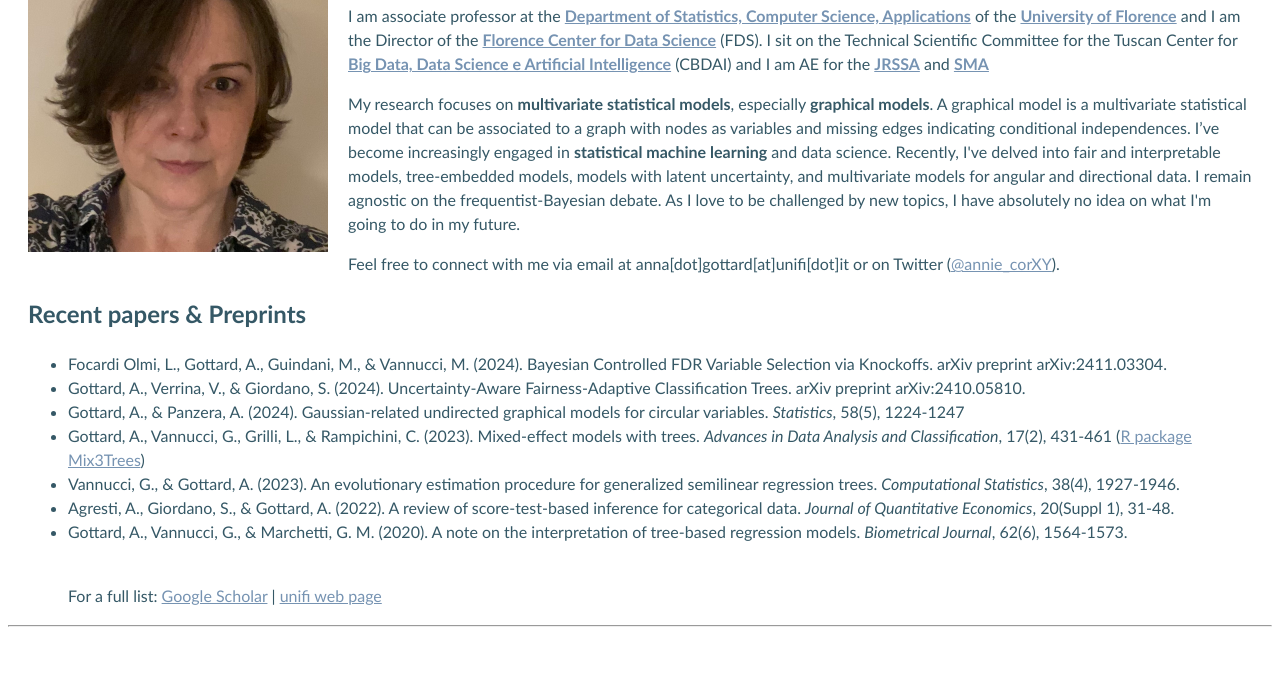
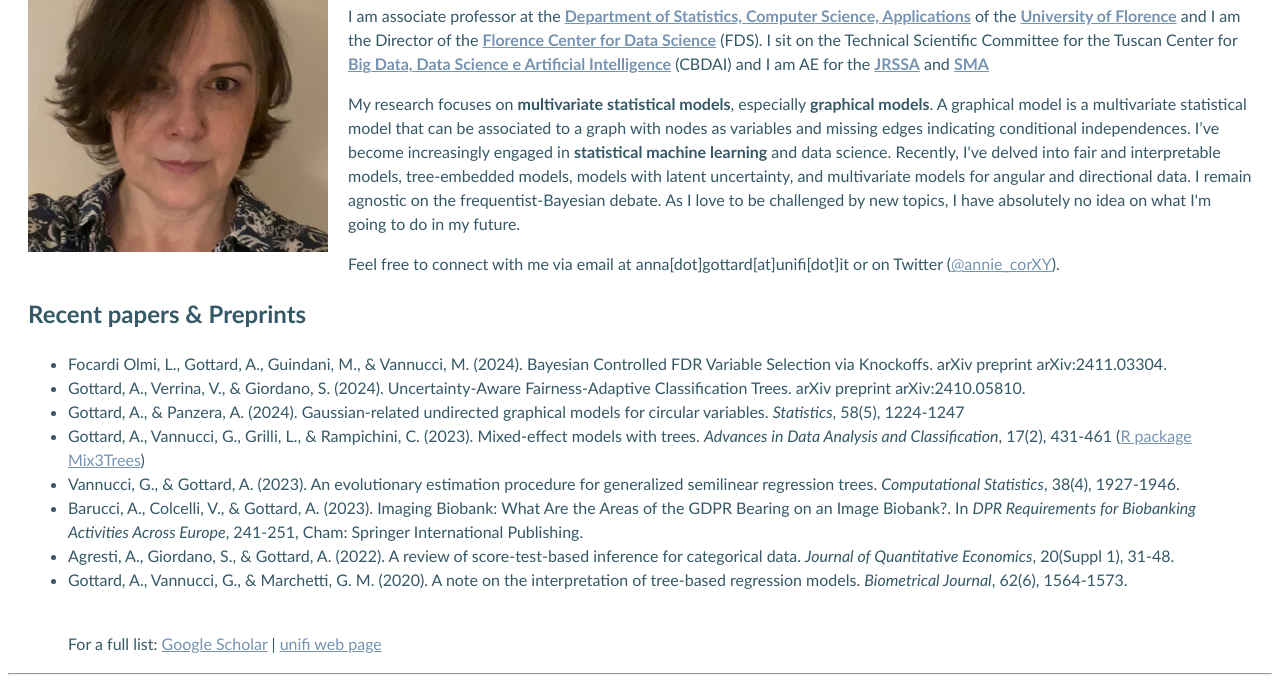
Before and after one commit to agottard/agottard.github.io, a plain HTML site: page index.html in a window 1280 px wide. Shown: the part 158-851 px from the top of the page. Before the commit the page ends 803 px from the top, so only its background shows below. Drawn offline with Linux system fonts and the light colour scheme.

Commit message:
Aggiunta pubblicazione

```diff
--- a/index.html
+++ b/index.html
@@ -62,8 +62,11 @@ idea on what I'm going to do in my future.
     <li>
         Gottard, A., Vannucci, G., Grilli, L., & Rampichini, C. (2023). Mixed-effect models with trees.   <i>Advances in Data Analysis and Classification</i>, 17(2), 431-461 (<a href="https://github.com/agottard/Mix3Trees">R package Mix3Trees</a>)
       </li>
- <li>
+     <li>
         Vannucci, G., & Gottard, A. (2023). An evolutionary estimation procedure for generalized semilinear regression trees. <i>Computational Statistics</i>,  38(4), 1927-1946.
+      </li>
+        <li>
+        Barucci, A., Colcelli, V., & Gottard, A. (2023). Imaging Biobank: What Are the Areas of the GDPR Bearing on an Image Biobank?. In  <i>DPR Requirements for Biobanking Activities Across Europe</i>,  241-251, Cham: Springer International Publishing.
       </li>
         <li>
         Agresti, A., Giordano, S., & Gottard, A. (2022). A review of score-test-based inference for categorical data. <i>Journal of Quantitative Economics</i>,  20(Suppl 1), 31-48.
```
